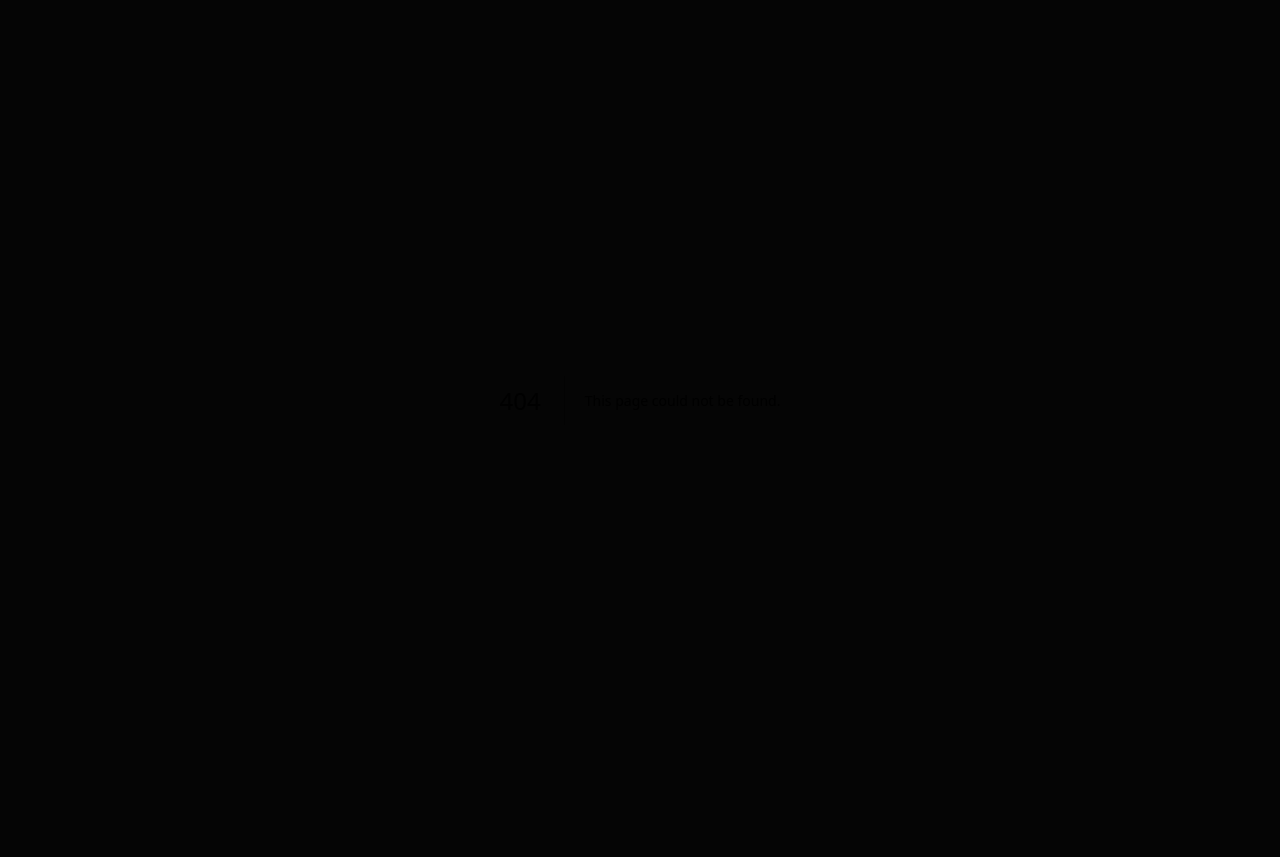
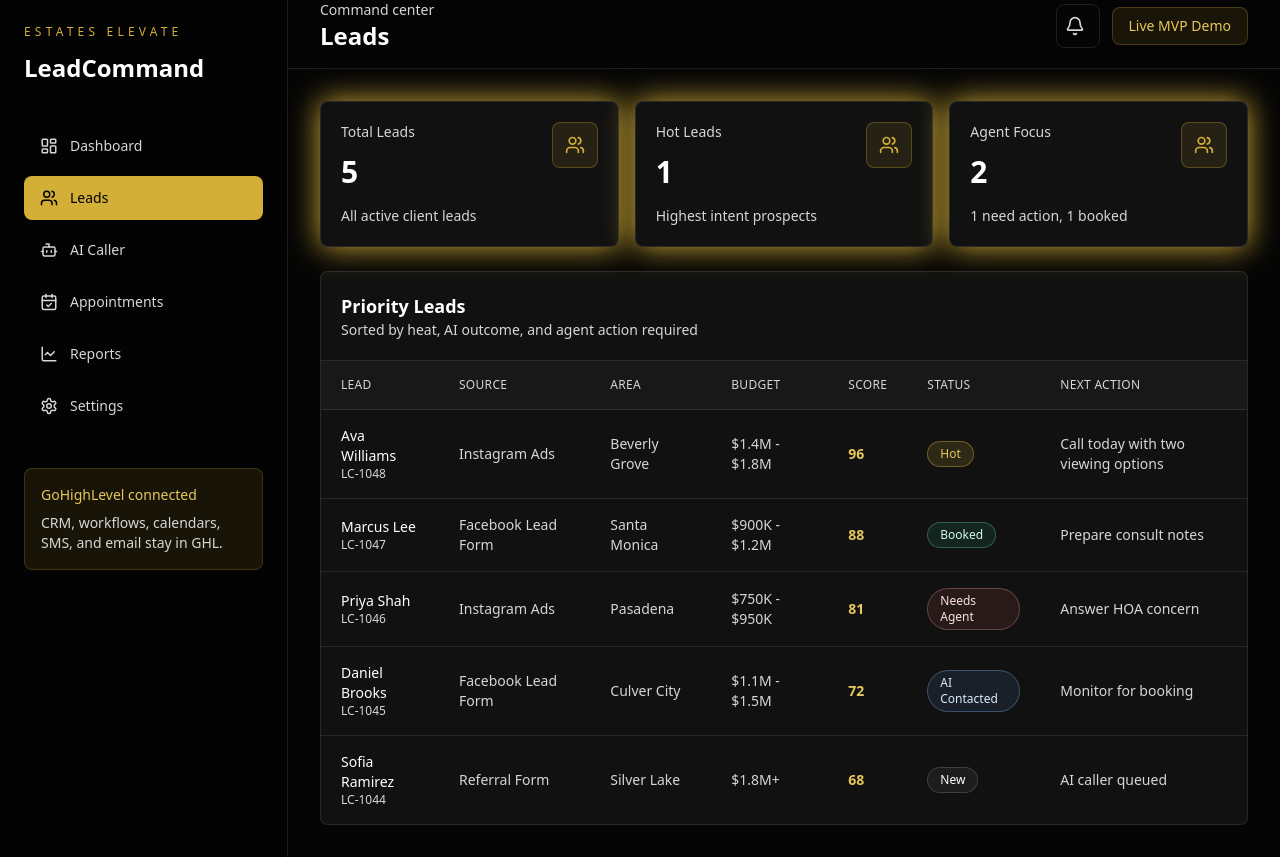
Before and after one commit to ericbester123-ux/LeadCommand, a Next.js app: page /leads in a window 1280 px wide. Before the commit this address had no page. Before the commit the page ends 800 px from the top, so only its background shows below. Built offline with nearby package versions, Linux system fonts and the light colour scheme.

Commit message:
Add leads page

```diff
--- /dev/null
+++ b/app/leads/page.tsx
@@ -0,0 +1,37 @@
+import { Users } from "lucide-react";
+import { AppShell } from "@/components/app-shell";
+import { LeadsTable } from "@/components/leads-table";
+import { StatCard } from "@/components/stat-card";
+import { leads } from "@/lib/data";
+
+export default function LeadsPage() {
+  const hotLeads = leads.filter((lead) => lead.status === "Hot").length;
+  const needsAgent = leads.filter((lead) => lead.status === "Needs Agent").length;
+  const booked = leads.filter((lead) => lead.status === "Booked").length;
+
+  return (
+    <AppShell activeHref="/leads" title="Leads">
+      <section className="grid gap-4 md:grid-cols-3">
+        <StatCard
+          detail="All active client leads"
+          icon={Users}
+          title="Total Leads"
+          value={String(leads.length)}
+        />
+        <StatCard
+          detail="Highest intent prospects"
+          icon={Users}
+          title="Hot Leads"
+          value={String(hotLeads)}
+        />
+        <StatCard
+          detail={`${needsAgent} need action, ${booked} booked`}
+          icon={Users}
+          title="Agent Focus"
+          value={String(needsAgent + booked)}
+        />
+      </section>
+      <LeadsTable />
+    </AppShell>
+  );
+}
```
